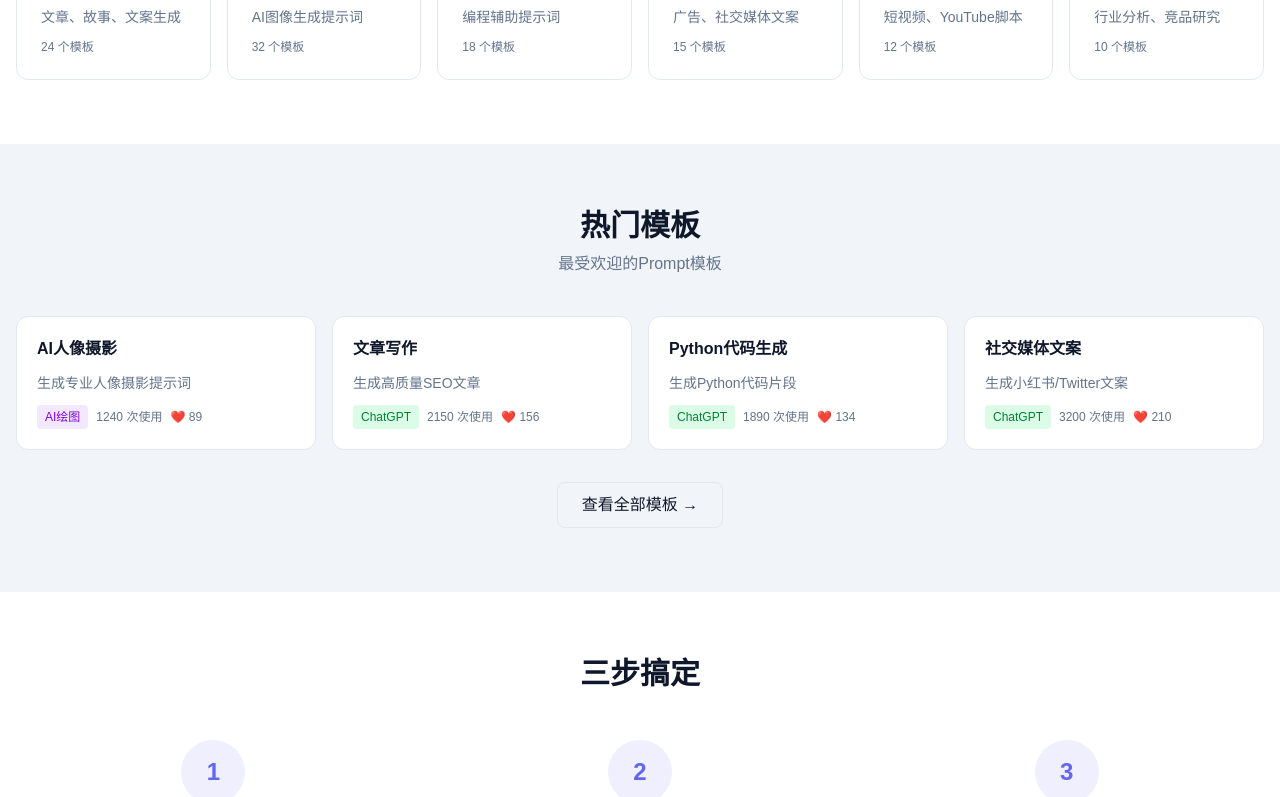
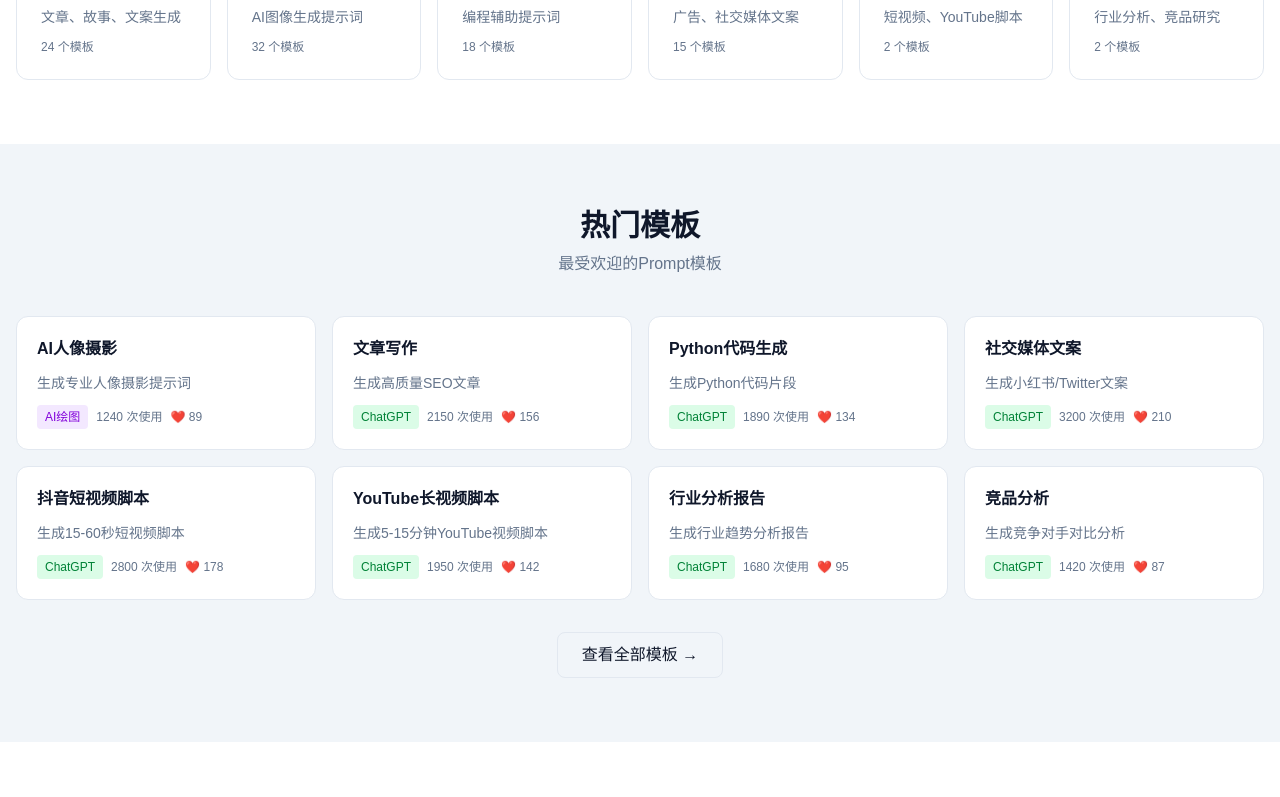
Before and after one commit to barronli0523/prompt-genius, a Next.js app: page / in a window 1280 px wide. Shown: the part 777-1574 px from the top of the page. Built offline with nearby package versions, Linux system fonts and the light colour scheme; no server answers.

Commit message:
Add video script and business analysis templates

```diff
--- a/src/data/templates.ts
+++ b/src/data/templates.ts
@@ -39,7 +39,7 @@ export const categories: Category[] = [
     slug: "video-script",
     icon: "🎬",
     description: "短视频、YouTube脚本",
-    prompt_count: 12,
+    prompt_count: 2,
   },
   {
     id: "6",
@@ -47,7 +47,7 @@ export const categories: Category[] = [
     slug: "business",
     icon: "📊",
     description: "行业分析、竞品研究",
-    prompt_count: 10,
+    prompt_count: 2,
   },
 ];
 
@@ -242,4 +242,180 @@ export const templates: Template[] = [
     like_count: 210,
     created_at: "2025-01-01",
   },
+  // 视频脚本模板 (category_id: "5")
+  {
+    id: "t5",
+    category_id: "5",
+    name: "抖音短视频脚本",
+    description: "生成15-60秒短视频脚本",
+    target_ai: "chatgpt",
+    form_fields: [
+      {
+        name: "topic",
+        type: "text",
+        label: "视频主题",
+        placeholder: "职场新人避坑指南",
+        required: true,
+      },
+      {
+        name: "duration",
+        type: "select",
+        label: "视频时长",
+        options: ["15秒", "30秒", "60秒"],
+        default: "30秒",
+        required: true,
+      },
+      {
+        name: "style",
+        type: "select",
+        label: "视频风格",
+        options: ["口播", "剧情", "教程", "种草", "搞笑"],
+        default: "口播",
+        required: true,
+      },
+      {
+        name: "hook",
+        type: "text",
+        label: "开头钩子（可选）",
+        placeholder: "90%的人都不知道...",
+        required: false,
+      },
+    ],
+    system_prompt:
+      "You are a professional short video scriptwriter. Create engaging, hook-driven scripts optimized for TikTok/Douyin.",
+    user_prompt_template:
+      "写一个{duration}的{style}风格短视频脚本，主题：{topic}。开头钩子：{hook}。包含画面描述、台词、字幕建议。",
+    example_output:
+      "写一个30秒的口播风格短视频脚本，主题：职场新人避坑指南。开头钩子：90%的人都不知道这3个职场潜规则。包含画面描述、台词、字幕建议。",
+    is_premium: false,
+    usage_count: 2800,
+    like_count: 178,
+    created_at: "2025-01-15",
+  },
+  {
+    id: "t6",
+    category_id: "5",
+    name: "YouTube长视频脚本",
+    description: "生成5-15分钟YouTube视频脚本",
+    target_ai: "chatgpt",
+    form_fields: [
+      {
+        name: "topic",
+        type: "text",
+        label: "视频主题",
+        placeholder: "如何用AI提升10倍工作效率",
+        required: true,
+      },
+      {
+        name: "length",
+        type: "select",
+        label: "视频长度",
+        options: ["5分钟", "10分钟", "15分钟"],
+        default: "10分钟",
+        required: true,
+      },
+      {
+        name: "tone",
+        type: "select",
+        label: "语气风格",
+        options: ["专业教学", "轻松闲聊", "深度分析", "娱乐搞笑"],
+        default: "专业教学",
+        required: true,
+      },
+    ],
+    system_prompt:
+      "You are an experienced YouTube content creator. Write engaging long-form video scripts with strong hooks and CTAs.",
+    user_prompt_template:
+      "写一个{length}的YouTube视频脚本，主题：{topic}，风格：{tone}。包含开头钩子、内容主体、结尾CTA（订阅/点赞引导）。",
+    example_output:
+      "写一个10分钟的YouTube视频脚本，主题：如何用AI提升10倍工作效率，风格：专业教学。包含开头钩子、内容主体、结尾CTA。",
+    is_premium: false,
+    usage_count: 1950,
+    like_count: 142,
+    created_at: "2025-01-15",
+  },
+  // 商业分析模板 (category_id: "6")
+  {
+    id: "t7",
+    category_id: "6",
+    name: "行业分析报告",
+    description: "生成行业趋势分析报告",
+    target_ai: "chatgpt",
+    form_fields: [
+      {
+        name: "industry",
+        type: "text",
+        label: "行业名称",
+        placeholder: "新能源汽车行业",
+        required: true,
+      },
+      {
+        name: "region",
+        type: "select",
+        label: "地域范围",
+        options: ["中国市场", "全球市场", "东南亚市场", "欧美市场"],
+        default: "中国市场",
+        required: true,
+      },
+      {
+        name: "depth",
+        type: "select",
+        label: "分析深度",
+        options: ["概览（约1000字）", "详细（约3000字）", "深度（约5000字）"],
+        default: "详细（约3000字）",
+        required: true,
+      },
+    ],
+    system_prompt:
+      "You are a professional industry analyst. Write comprehensive industry analysis reports with data insights and trend forecasts.",
+    user_prompt_template:
+      "写一份{region}{industry}的行业分析报告，深度：{depth}。包含：行业概况、市场规模、竞争格局、发展趋势、关键机遇与挑战。",
+    example_output:
+      "写一份中国市场新能源汽车行业的行业分析报告，深度：约3000字。包含行业概况、市场规模、竞争格局、发展趋势、关键机遇与挑战。",
+    is_premium: false,
+    usage_count: 1680,
+    like_count: 95,
+    created_at: "2025-01-20",
+  },
+  {
+    id: "t8",
+    category_id: "6",
+    name: "竞品分析",
+    description: "生成竞争对手对比分析",
+    target_ai: "chatgpt",
+    form_fields: [
+      {
+        name: "my_product",
+        type: "text",
+        label: "我的产品/服务",
+        placeholder: "AI写作助手App",
+        required: true,
+      },
+      {
+        name: "competitors",
+        type: "text",
+        label: "竞品名称（逗号分隔）",
+        placeholder: "Jasper, Copy.ai, Writesonic",
+        required: true,
+      },
+      {
+        name: "dimensions",
+        type: "select",
+        label: "分析维度",
+        options: ["功能对比", "价格对比", "用户体验", "市场定位", "综合分析"],
+        default: "综合分析",
+        required: true,
+      },
+    ],
+    system_prompt:
+      "You are a competitive intelligence analyst. Create detailed competitor comparisons with actionable insights.",
+    user_prompt_template:
+      "分析{my_product}与以下竞品的对比：{competitors}。分析维度：{dimensions}。输出包含功能、定价、优劣势、差异化建议的对比表格。",
+    example_output:
+      "分析AI写作助手App与Jasper, Copy.ai, Writesonic的对比。分析维度：综合分析。输出包含功能、定价、优劣势、差异化建议的对比表格。",
+    is_premium: false,
+    usage_count: 1420,
+    like_count: 87,
+    created_at: "2025-01-20",
+  },
 ];
```
